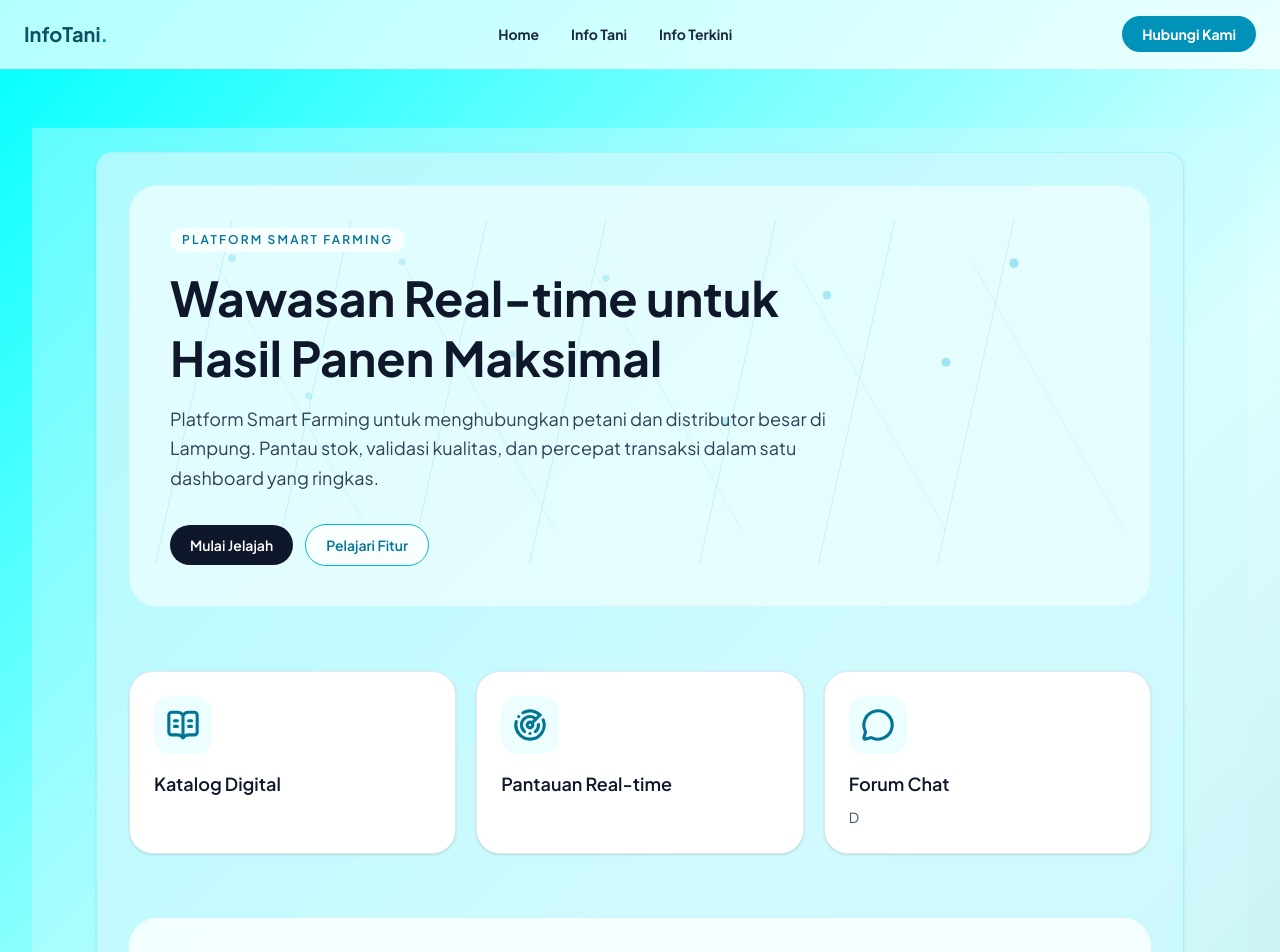
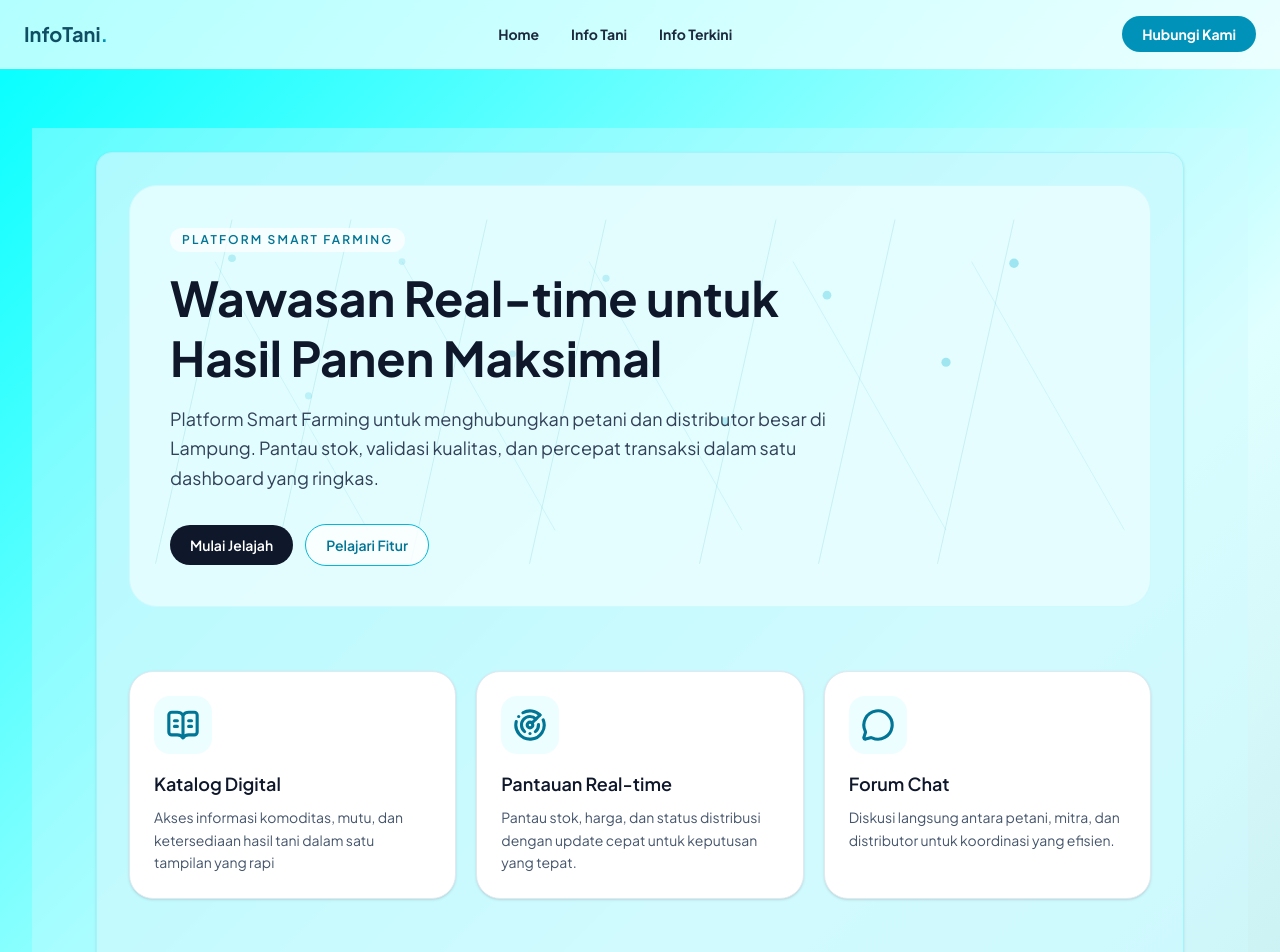
Before and after one commit to TI-WEB-24A-Rover/TI-WEB-24A-Rover, a Next.js app: page / in a window 1280 px wide. Shown: the top 952 px of the page. Built offline with nearby package versions, Linux system fonts and the light colour scheme.

Commit message:
menambahkan deskripsi di widget

```diff
--- a/components/home/ModernLandingEnhancements.tsx
+++ b/components/home/ModernLandingEnhancements.tsx
@@ -17,19 +17,19 @@ const pillars = [
   {
     title: "Katalog Digital",
     description:
-      "",
+      "Akses informasi komoditas, mutu, dan ketersediaan hasil tani dalam satu tampilan yang rapi",
     icon: BookOpenText,
   },
   {
     title: "Pantauan Real-time",
     description:
-      "",
+      "Pantau stok, harga, dan status distribusi dengan update cepat untuk keputusan yang tepat.",
     icon: Radar,
   },
   {
     title: "Forum Chat",
     description:
-      "D",
+      "Diskusi langsung antara petani, mitra, dan distributor untuk koordinasi yang efisien.",
     icon: MessageCircle,
   },
 ];
```
